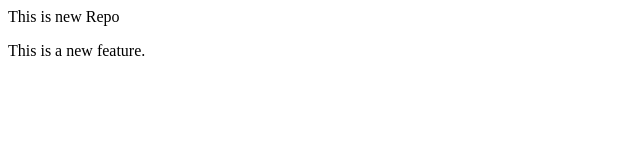
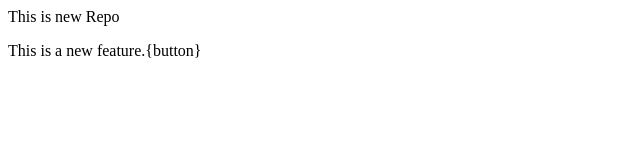
Before and after one commit to annkitbkj/localrepo, a plain HTML site: page index.html in a window 1280 px wide. Shown: the full height of the page, 0-640 px from the left. Drawn offline with Linux system fonts and the light colour scheme.

Commit message:
Add Button

```diff
--- a/index.html
+++ b/index.html
@@ -2,5 +2,5 @@
     This is new Repo
 </p>
 <p>
-    This is a new feature.
+    This is a new feature.{button}
 </p>
```
